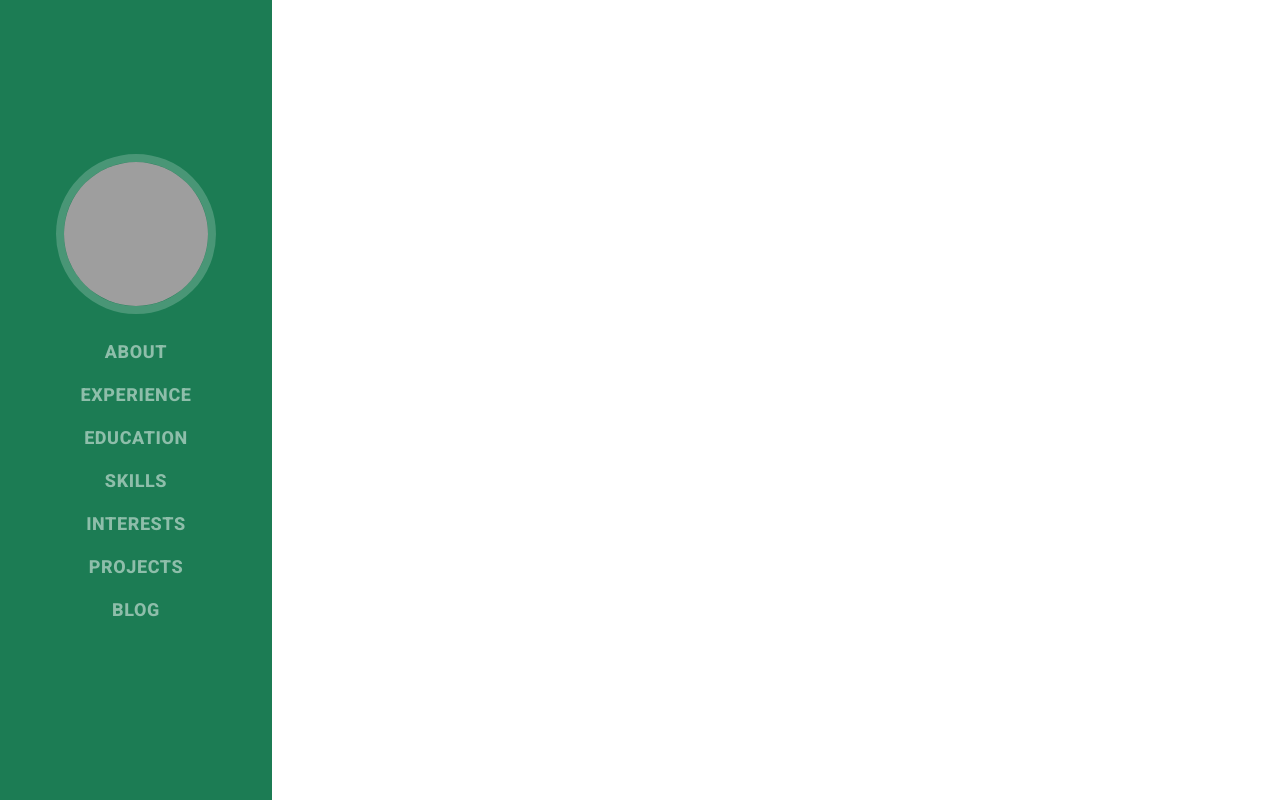
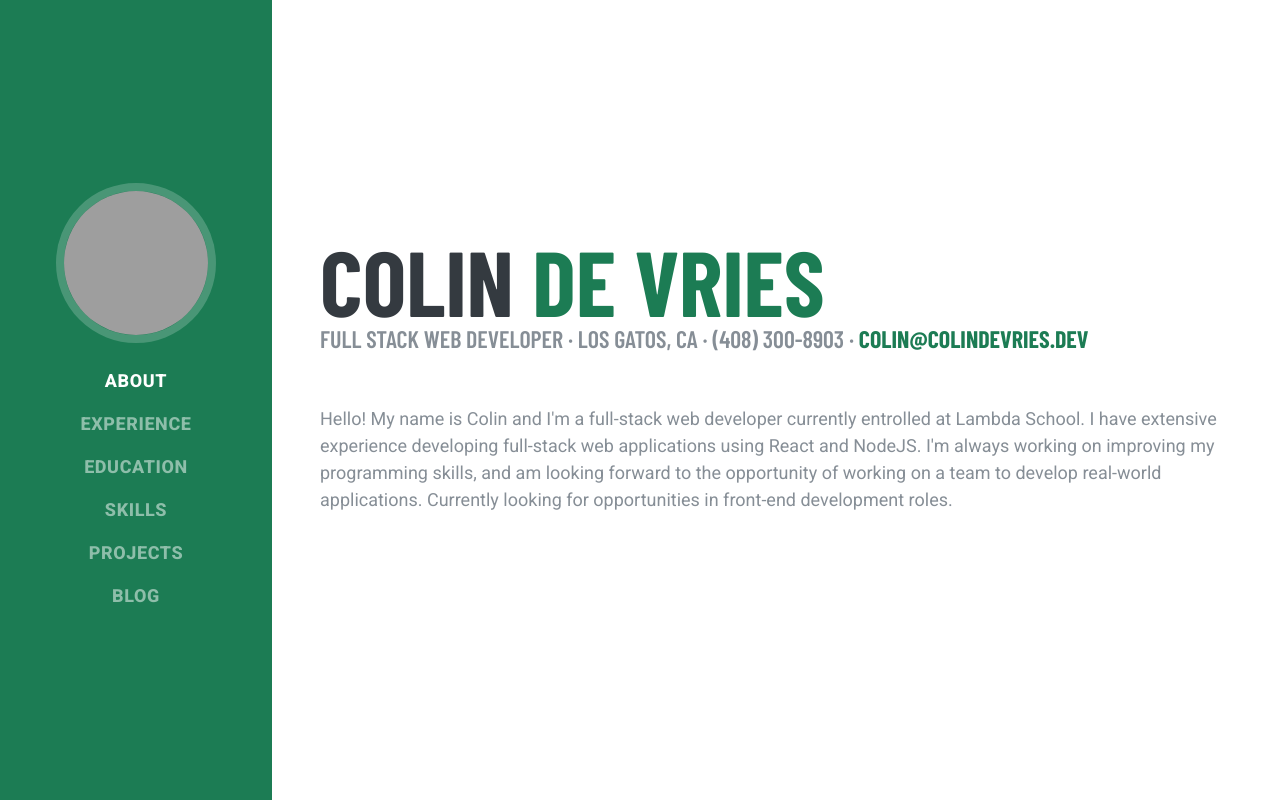
Before and after one commit to dvcolin/colindevries.dev, a Gatsby site in the folder client/: page / in a window 1280 px wide. Shown: the top 800 px of the page. Built offline with nearby package versions, Linux system fonts and the light colour scheme; Gatsby itself is replaced by a stand-in of ours; grey boxes are pictures that could not be loaded.

Commit message:
added content to about section. styles for NavLink now updated on scroll and click

```diff
--- a/client/gatsby-config.js
+++ b/client/gatsby-config.js
@@ -41,7 +41,6 @@ module.exports = {
         // Add any options here
       },
     },
-    `gatsby-plugin-layout`,
     // this (optional) plugin enables Progressive Web App + Offline functionality
     // To learn more, visit: https://gatsby.dev/offline
     // `gatsby-plugin-offline`,
--- a/client/package.json
+++ b/client/package.json
@@ -9,7 +9,6 @@
     "babel-plugin-styled-components": "^1.10.7",
     "gatsby": "^2.23.12",
     "gatsby-image": "^2.4.9",
-    "gatsby-plugin-layout": "^1.3.10",
     "gatsby-plugin-manifest": "^2.4.14",
     "gatsby-plugin-offline": "^3.2.13",
     "gatsby-plugin-react-helmet": "^3.3.6",
@@ -22,6 +21,7 @@
     "react": "^16.12.0",
     "react-dom": "^16.12.0",
     "react-helmet": "^6.1.0",
+    "react-visibility-sensor": "^5.1.1",
     "styled-components": "^5.1.1"
   },
   "devDependencies": {
--- /dev/null
+++ b/client/src/components/headings.js
@@ -0,0 +1,28 @@
+import styled from "styled-components"
+import css from "@styled-system/css"
+
+const heading = {
+  fontFamily: "heading",
+  fontWeight: "heading",
+  textTransform: "uppercase",
+  color: "text.dark",
+}
+
+export const H1 = styled("h1")(
+  css({
+    ...heading,
+    fontSize: 7,
+    lineHeight: 0.9,
+  })
+)
+
+export const H4 = styled("h4")(
+  css({
+    ...heading,
+    fontSize: [3, null, null, 4],
+    fontWeight: 600,
+    lineHeight: 1.5,
+    color: "text.gray",
+    mb: 2,
+  })
+)
--- /dev/null
+++ b/client/src/components/text.js
@@ -0,0 +1,14 @@
+import styled from "styled-components"
+import css from "@styled-system/css"
+
+export const P = styled("p")(
+  css({
+    fontSize: [0, null, null, 1],
+  })
+)
+
+export const PSmall = styled("p")(
+  css({
+    fontSize: 0,
+  })
+)
--- /dev/null
+++ b/client/src/layouts/SectionContainer.js
@@ -0,0 +1,34 @@
+import React from "react"
+import styled from "styled-components"
+import css from "@styled-system/css"
+import { FlexColumn } from "../components/flex"
+import VisibilitySensor from "react-visibility-sensor"
+
+const SectionContainer = styled(FlexColumn)(
+  css({
+    width: "100%",
+    minHeight: "100vh",
+    justifyContent: "center",
+    py: [4, null, null, 3],
+    px: [2, null, null, 3],
+    maxWidth: 1200,
+  })
+)
+
+export default ({ children, setVisibleSection, id }) => {
+  const sectionChange = isVisible => {
+    if (isVisible) {
+      setVisibleSection(id)
+    }
+  }
+
+  return (
+    <VisibilitySensor
+      onChange={sectionChange}
+      partialVisibility={true}
+      offset={{ top: 200, bottom: 560 }}
+    >
+      <SectionContainer id={id}>{children}</SectionContainer>
+    </VisibilitySensor>
+  )
+}
--- a/client/src/layouts/index.js
+++ b/client/src/layouts/index.js
@@ -23,12 +23,15 @@ const Main = styled("main")(
   })
 )
 
-const Layout = ({ children }) => {
+const Layout = ({ children, visibleSection, setVisibleSection }) => {
   return (
     <ThemeProvider theme={theme}>
       <GlobalStyles />
       <LayoutContainer>
-        <Navbar />
+        <Navbar
+          visibleSection={visibleSection}
+          setVisibleSection={setVisibleSection}
+        />
         <Main>{children}</Main>
       </LayoutContainer>
     </ThemeProvider>
--- a/client/src/layouts/navbar/NavLink.js
+++ b/client/src/layouts/navbar/NavLink.js
@@ -9,19 +9,35 @@ const NavLinkContainer = styled("a")(
     textDecoration: "none",
     textTransform: "uppercase",
     textAlign: "center",
-    fontWeight: 800,
+    fontWeight: "navLink",
     py: 1,
     transition: "all 100ms ease-out",
     color: "nav.link",
     letterSpacing: "0.06rem",
+  }),
+  props => ({
+    color: `${
+      props.active
+        ? props.theme.colors.nav.linkActive
+        : props.theme.colors.nav.link
+    }`,
     "&:hover": {
-      color: "nav.linkHover",
+      color: `${
+        props.active
+          ? props.theme.colors.nav.linkActive
+          : props.theme.colors.nav.linkHover
+      }`,
+      cursor: "pointer",
     },
   })
 )
 
-const NavLink = ({ href, children }) => {
-  return <NavLinkContainer href={href}>{children}</NavLinkContainer>
+const NavLink = ({ children, section_id, onClick, active }) => {
+  return (
+    <NavLinkContainer section_id={section_id} onClick={onClick} active={active}>
+      {children}
+    </NavLinkContainer>
+  )
 }
 
 export default NavLink
--- a/client/src/layouts/navbar/index.js
+++ b/client/src/layouts/navbar/index.js
@@ -1,4 +1,4 @@
-import React from "react"
+import React, { useState } from "react"
 import styled from "styled-components"
 import css from "@styled-system/css"
 import { Flex } from "../../components/flex"
@@ -43,22 +43,66 @@ const NavLinks = styled("nav")(
     display: ["none", null, null, "flex"],
     flexDirection: "column",
     mt: [0, null, null, 2],
-    pb: 2,
+  }),
+  props => ({
+    display: `${props.visible ? "flex" : null}`,
   })
 )
 
-const Navbar = () => {
+const Navbar = ({ visibleSection, setVisibleSection }) => {
+  const [navVisible, setNavVisible] = useState(false)
+
+  const scrollToSection = id => {
+    const section = document.getElementById(id)
+    section.scrollIntoView(true)
+    setNavVisible(!navVisible)
+  }
   return (
     <NavbarContainer>
       <Image src={image} />
-      <NavLinks>
-        <NavLink href="#">About</NavLink>
-        <NavLink href="#">Experience</NavLink>
-        <NavLink href="#">Education</NavLink>
-        <NavLink href="#">Skills</NavLink>
-        <NavLink href="#">Interests</NavLink>
-        <NavLink href="#">Projects</NavLink>
-        <NavLink href="#">Blog</NavLink>
+      <NavLinks visible={navVisible}>
+        <NavLink
+          section_id="about"
+          onClick={() => scrollToSection("about")}
+          active={visibleSection === "about"}
+        >
+          About
+        </NavLink>
+        <NavLink
+          section_id="experience"
+          onClick={() => scrollToSection("experience")}
+          active={visibleSection === "experience"}
+        >
+          Experience
+        </NavLink>
+        <NavLink
+          section_id="education"
+          onClick={() => scrollToSection("education")}
+          active={visibleSection === "education"}
+        >
+          Education
+        </NavLink>
+        <NavLink
+          section_id="skills"
+          onClick={() => scrollToSection("skills")}
+          active={visibleSection === "skills"}
+        >
+          Skills
+        </NavLink>
+        <NavLink
+          section_id="projects"
+          onClick={() => scrollToSection("projects")}
+          active={visibleSection === "projects"}
+        >
+          Projects
+        </NavLink>
+        <NavLink
+          section_id="blog"
+          onClick={() => scrollToSection("blog")}
+          active={visibleSection === "blog"}
+        >
+          Blog
+        </NavLink>
       </NavLinks>
     </NavbarContainer>
   )
--- a/client/src/pages/index.js
+++ b/client/src/pages/index.js
@@ -1,7 +1,17 @@
-import React from "react"
+import React, { useState } from "react"
+import Layout from "../layouts"
+import AboutSection from "../sections/AboutSection"
+import ExperienceSection from "../sections/ExperienceSection"
 
 const IndexPage = () => {
-  return <div></div>
+  const [visibleSection, setVisibleSection] = useState("about")
+
+  return (
+    <Layout visibleSection={visibleSection}>
+      <AboutSection setVisibleSection={setVisibleSection} />
+      <ExperienceSection setVisibleSection={setVisibleSection} />
+    </Layout>
+  )
 }
 
 export default IndexPage
--- /dev/null
+++ b/client/src/sections/AboutSection.js
@@ -0,0 +1,58 @@
+import React from "react"
+import styled from "styled-components"
+import css from "@styled-system/css"
+import SectionContainer from "../layouts/SectionContainer"
+import { H1, H4 } from "../components/headings"
+import { P } from "../components/text"
+
+const AccentColor = styled("span")(
+  css({
+    color: "text.accent",
+  }),
+  ({ theme, bold }) => ({
+    fontWeight: bold ? theme.fontWeights.bold : "inherit",
+  })
+)
+
+const Break = styled("br")(
+  css({
+    display: ["block", "none"],
+  })
+)
+
+const Subheading = styled(H4)(
+  css({
+    mt: [1, null, null, 0],
+    mb: 3,
+  })
+)
+
+const Description = styled(P)(
+  css({
+    mb: 3,
+  })
+)
+
+const AboutSection = ({ setVisibleSection }) => {
+  return (
+    <SectionContainer id="about" setVisibleSection={setVisibleSection}>
+      <H1>
+        Colin <Break /> <AccentColor>de Vries</AccentColor>
+      </H1>
+      <Subheading>
+        Full Stack Web Developer &middot; Los Gatos, CA &middot; (408) 300-8903
+        &middot; <AccentColor bold>colin@colindevries.dev</AccentColor>
+      </Subheading>
+      <Description>
+        Hello! My name is Colin and I'm a full-stack web developer currently
+        entrolled at Lambda School. I have extensive experience developing
+        full-stack web applications using React and NodeJS. I'm always working
+        on improving my programming skills, and am looking forward to the
+        opportunity of working on a team to develop real-world applications.
+        Currently looking for opportunities in front-end development roles.
+      </Description>
+    </SectionContainer>
+  )
+}
+
+export default AboutSection
--- /dev/null
+++ b/client/src/sections/ExperienceSection.js
@@ -0,0 +1,58 @@
+import React from "react"
+import styled from "styled-components"
+import css from "@styled-system/css"
+import SectionContainer from "../layouts/SectionContainer"
+import { H1, H4 } from "../components/headings"
+import { P } from "../components/text"
+
+const AccentColor = styled("span")(
+  css({
+    color: "text.accent",
+  }),
+  ({ theme, bold }) => ({
+    fontWeight: bold ? theme.fontWeights.bold : "inherit",
+  })
+)
+
+const Break = styled("br")(
+  css({
+    display: ["block", "none"],
+  })
+)
+
+const Subheading = styled(H4)(
+  css({
+    mt: [1, null, null, 0],
+    mb: 3,
+  })
+)
+
+const Description = styled(P)(
+  css({
+    mb: 3,
+  })
+)
+
+const AboutSection = ({ setVisibleSection }) => {
+  return (
+    <SectionContainer id="experience" setVisibleSection={setVisibleSection}>
+      <H1>
+        Colin <Break /> <AccentColor>de Vries</AccentColor>
+      </H1>
+      <Subheading>
+        Full Stack Web Developer &middot; Los Gatos, CA &middot; (408) 300-8903
+        &middot; <AccentColor bold>colin@colindevries.dev</AccentColor>
+      </Subheading>
+      <Description>
+        Hello! My name is Colin and I'm a full-stack web developer currently
+        entrolled at Lambda School. I have extensive experience developing
+        full-stack web applications using React and NodeJS. I'm always working
+        on improving my programming skills, and am looking forward to the
+        opportunity of working on a team to develop real-world applications.
+        Currently looking for opportunities in front-end development roles.
+      </Description>
+    </SectionContainer>
+  )
+}
+
+export default AboutSection
--- a/client/src/styles/theme.js
+++ b/client/src/styles/theme.js
@@ -17,6 +17,9 @@ export default {
   ],
   fontWeights: {
     body: 400,
+    heading: 700,
+    bold: 700,
+    navLink: 800,
   },
   lineHeights: {
     body: 1.5,
@@ -24,6 +27,8 @@ export default {
   colors: {
     text: {
       gray: "#868e96",
+      dark: "#343a40",
+      accent: "#1C7C54",
     },
     background: {
       light: "#fff",
```
Also changed, not shown: 1 other file.
